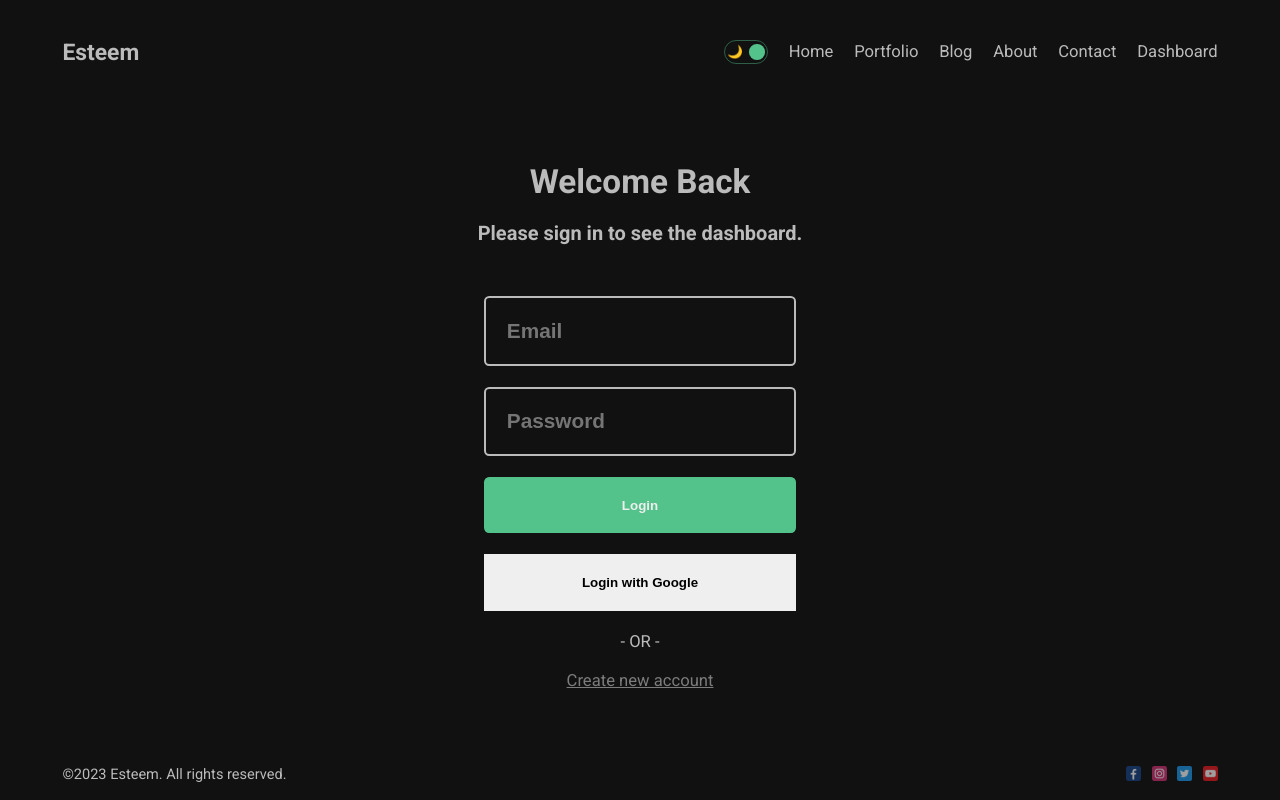
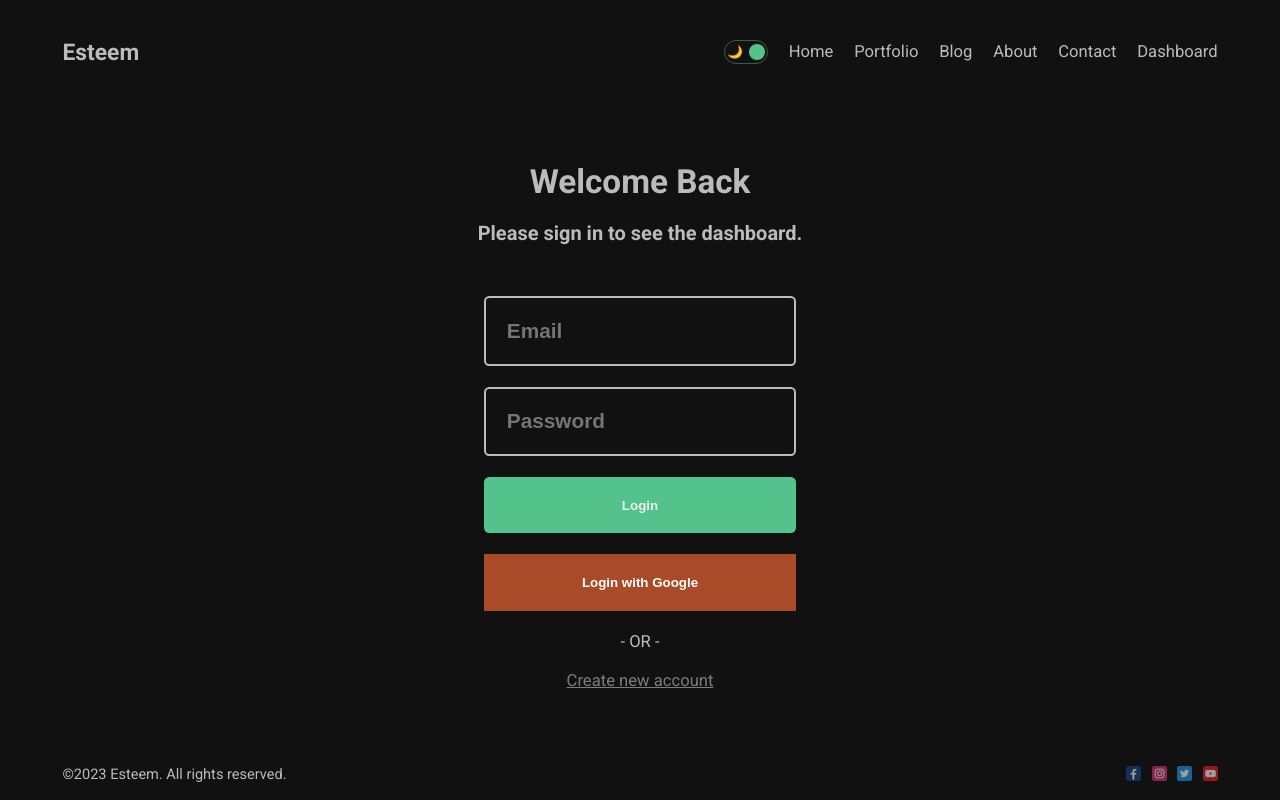
Before and after one commit to esteemayo/next_13, a Next.js app: page /dashboard/login in a window 1280 px wide. Built offline with nearby package versions, Linux system fonts and the light colour scheme; no server answers.

Commit message:
fix: add styling

```diff
--- a/src/app/dashboard/(auth)/login/page.module.scss
+++ b/src/app/dashboard/(auth)/login/page.module.scss
@@ -69,6 +69,8 @@
     font-weight: bold;
     width: 30rem;
     padding: 2rem;
+    background-color: rgba(228, 97, 50, 0.72);
+    color: var(--clr-white);
   }
 
   .google:hover {
```
